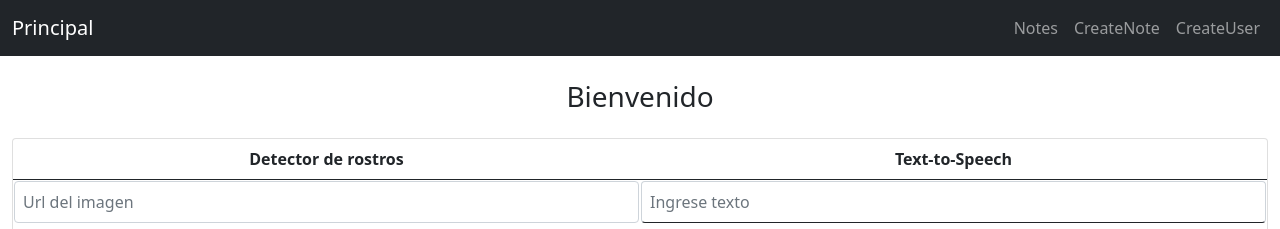
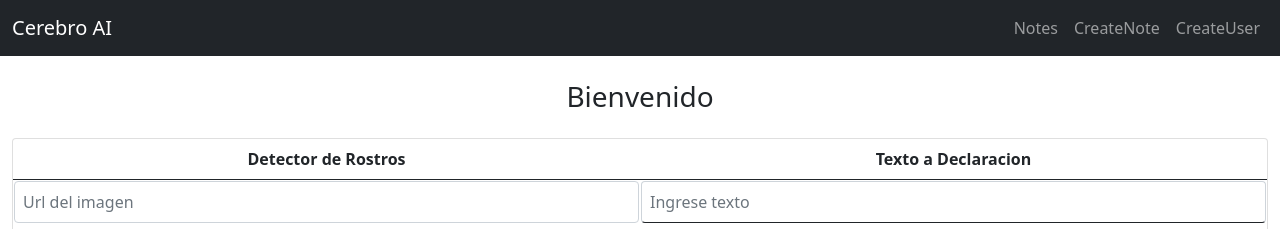
Before and after one commit to isaiahcedano14/cerebro-ai-grupo, a React (Create React App) app: page / in a window 1280 px wide. Shown: the top 229 px of the page. Built offline with nearby package versions, Linux system fonts and the light colour scheme; the HTML template or start-up script is replaced by a standard one.

Commit message:
cambiado el 'principal' y 'text-to-speech'

```diff
--- a/src/App.js
+++ b/src/App.js
@@ -189,8 +189,8 @@ const App = () => {
             <table className="table table-hover text-center">
               <thead>
               <tr>
-                <th scope="col">Detector de rostros</th>
-                <th scope="col">Text-to-Speech</th>
+                <th scope="col">Detector de Rostros</th>
+                <th scope="col">Texto a Declaracion</th>
               </tr>
               </thead>
 
--- a/src/components/Navigation.js
+++ b/src/components/Navigation.js
@@ -7,7 +7,7 @@ export default class Navigation extends Component {
             <nav className="navbar navbar-expand-lg navbar-dark bg-dark">
                 <div className="container">
                     <Link className="navbar-brand" to="/">
-                        Principal
+                        Cerebro AI
                         </Link>
                     <button class="navbar-toggler" type="button" data-bs-toggle="collapse" data-bs-target="#navbarNav" aria-controls="navbarNav" aria-expanded="false" aria-label="Toggle navigation">
                         <span class="navbar-toggler-icon"></span>
```
